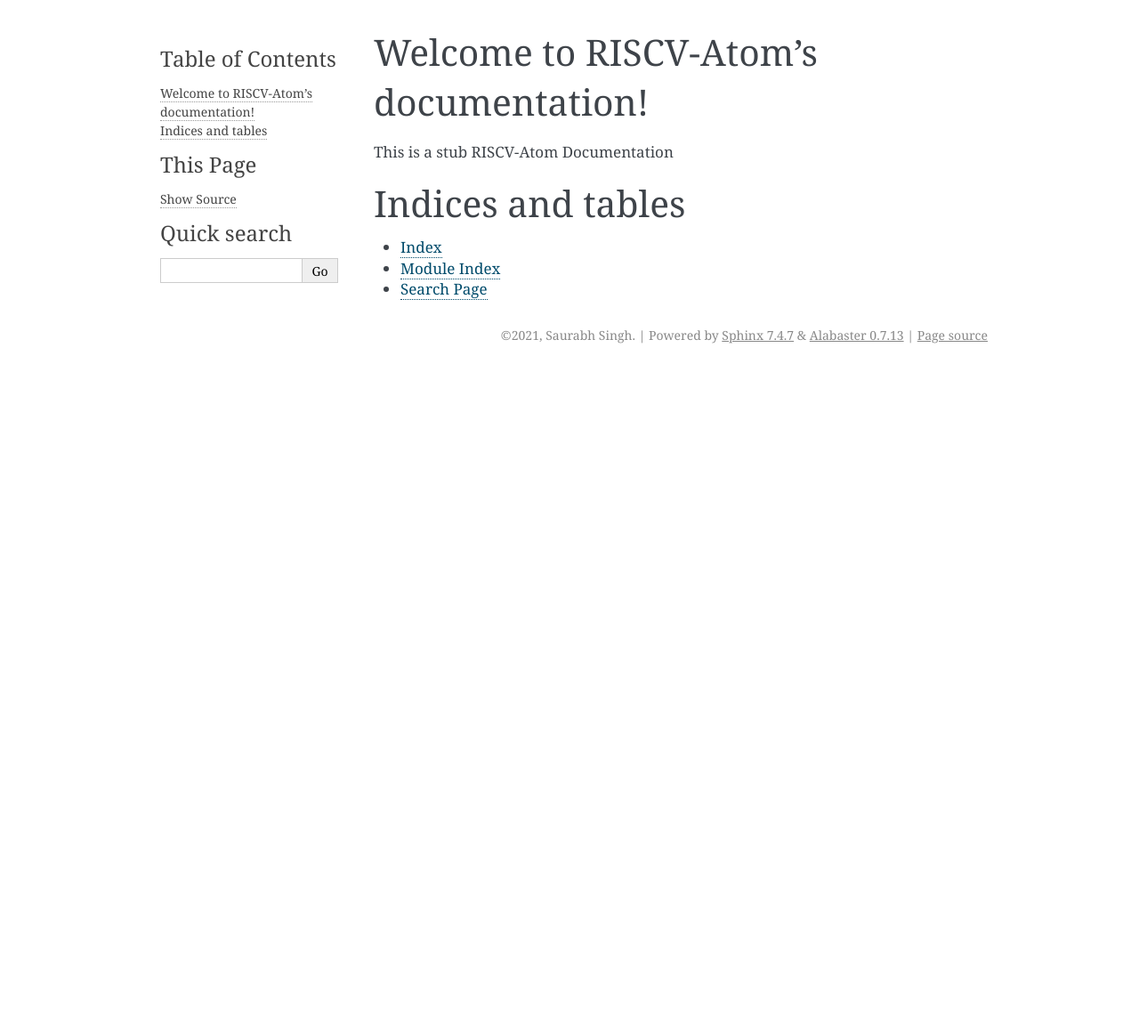
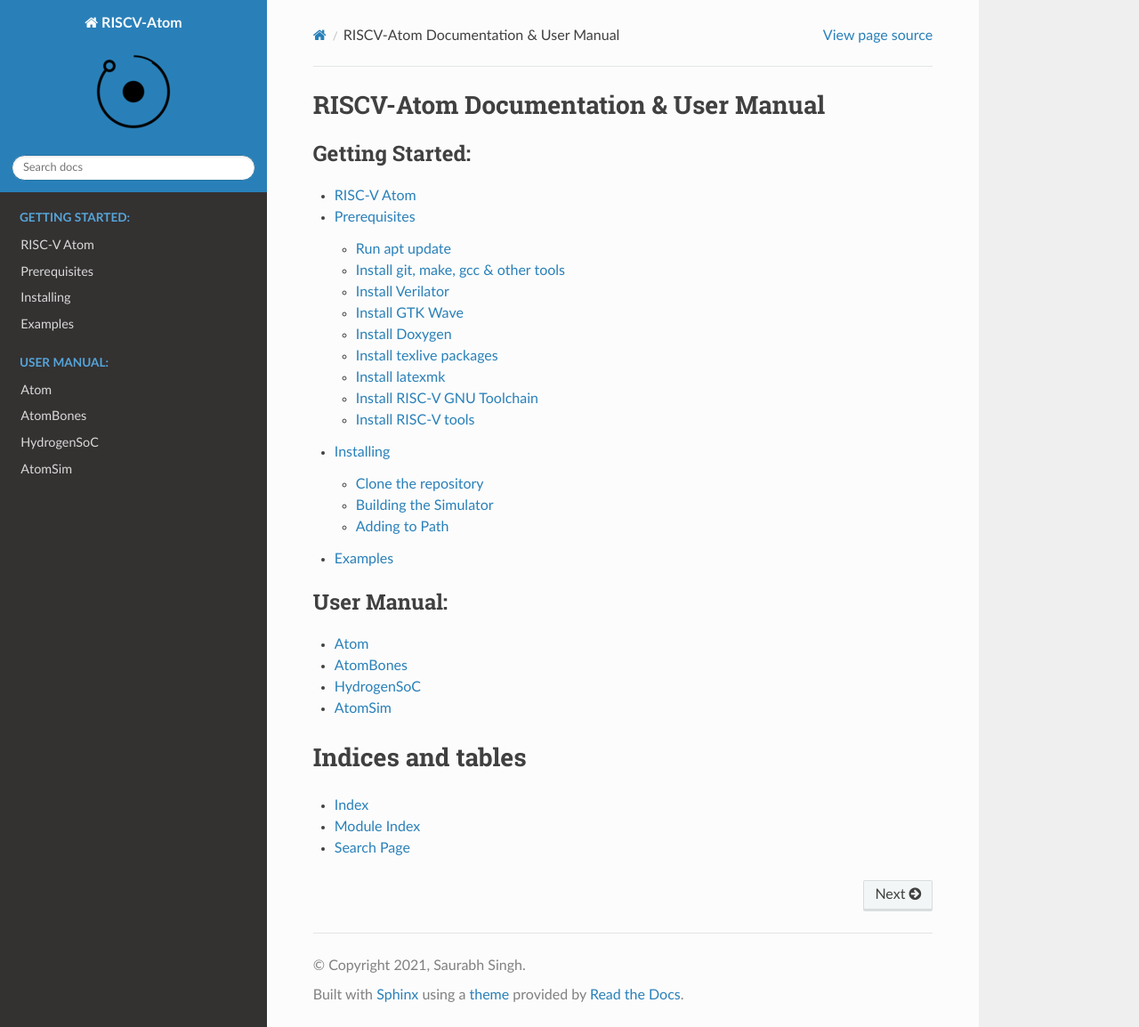
Before and after one commit to saursin/riscv-atom, a Sphinx documentation site: the page built from docs/index.rst, in a window 1280 px wide and 1154 px high. Shown: the whole window at 89% size. Built offline with Sphinx 7.4.7 and the Read the Docs theme 2.0.0, drawn with Linux system fonts in a browser that asks for light colours.

Commit message:
docs update

```diff
--- a/docs/conf.py
+++ b/docs/conf.py
@@ -47,7 +47,10 @@ exclude_patterns = ['_build', 'Thumbs.db', '.DS_Store']
 # The theme to use for HTML and HTML Help pages.  See the documentation for
 # a list of builtin themes.
 #
-html_theme = 'alabaster'
+html_logo = '../doc/diagrams/atom_icon_small.png'
+
+html_theme = 'sphinx_rtd_theme'
+
 
 # Add any paths that contain custom static files (such as style sheets) here,
 # relative to this directory. They are copied after the builtin static files,
--- a/docs/index.rst
+++ b/docs/index.rst
@@ -3,14 +3,27 @@
    You can adapt this file completely to your liking, but it should at least
    contain the root `toctree` directive.
 
-Welcome to RISCV-Atom's documentation!
+RISCV-Atom Documentation & User Manual
 ======================================
-This is a stub RISCV-Atom Documentation
+
 
 .. toctree::
    :maxdepth: 2
-   :caption: Contents:
+   :caption: Getting Started:
 
+   pages/getting-started/riscv-atom.rst
+   pages/getting-started/prerequisites.rst
+   pages/getting-started/install.rst
+   pages/getting-started/examples.rst
+
+.. toctree::
+   :maxdepth: 2
+   :caption: User Manual:
+
+   pages/user-manual/atom.rst
+   pages/user-manual/atombones.rst
+   pages/user-manual/hydrogensoc.rst
+   pages/user-manual/atomsim.rst
 
 
 Indices and tables
--- /dev/null
+++ b/docs/pages/getting-started/examples.rst
@@ -0,0 +1,5 @@
+**********
+Examples
+**********
+
+eg
--- /dev/null
+++ b/docs/pages/getting-started/install.rst
@@ -0,0 +1,36 @@
+***********
+Installing
+***********
+
+Clone the repository
+=====================
+::
+
+  $ git clone https://github.com/saurabhsingh99100/riscv-atom.git
+  $ cd riscv-atom
+
+Building the Simulator
+=======================
+Let's build AtomSim simulator for atombones.
+
+::
+
+  $ make sim Target=atombones
+
+This will create a build/bin directory inside the parent directory. The simulation executable will be available here.
+
+::
+
+  $ cd build/bin
+  $ ./atomsim ../example/hello/hello.elf
+
+
+Adding to Path
+================
+For convenience, build/bin directory can be added to path by adding the following line to your .bashrc file. This will allow you to invoke atomsim from anywhere.
+
+::
+
+  export PATH=<your_path>:$PATH
+
+just replace your_path with the path to the riscv-atom/build/bin directory on your machine.
--- /dev/null
+++ b/docs/pages/getting-started/prerequisites.rst
@@ -0,0 +1,60 @@
+***************
+Prerequisites
+***************
+This section discusses how to set up your system in order to get riscv-atom up and running.
+
+Run apt update
+================
+::
+
+  $ sudo apt update
+
+Install git, make, gcc & other tools
+=====================================
+
+::
+
+  $ sudo apt-get install git build-essential
+
+Install Verilator
+==================
+::
+
+  $ sudo apt install verilator
+
+Install GTK Wave
+==================
+::
+
+  $ sudo apt-get install gtkwave
+
+**Note :** The following packages are optional and are only required for generating documentation using doxygen
+
+Install Doxygen
+================
+::
+
+  $ sudo apt install doxygen
+
+Install texlive packages
+=========================
+::
+
+  $ sudo apt-get -y install texlive-latex-recommended texlive-pictures texlive-latex-extra
+
+Install latexmk
+================
+::
+
+  $ sudo apt install latexmk
+
+
+Install RISC-V GNU Toolchain
+=============================
+
+
+
+
+
+Install RISC-V tools
+====================
--- /dev/null
+++ b/docs/pages/getting-started/riscv-atom.rst
@@ -0,0 +1,21 @@
+************
+RISC-V Atom
+************
+.. image:: ../../../doc/diagrams/atom_icon.png
+
+Atom is a 32-bit embedded-class processor based on the RISC-V Instruction Set Architecture (ISA).
+It is designed to be light on hardware resources and still powerful enough to be deployed in most
+embedded class applications.
+
+Key highlights of Atom are listed below:
+
+- Implements RV32I + M(optional) ISA as defined in the RISC-V unprivileged ISA manual.
+- Simple 2-stage pipelined architecture, ideal for smaller FPGAs.
+- Wishbone ready CPU interface.
+- Interactive RTL simulator AtomSim.
+- Wide range of example programs.
+- Open source under MIT License.
+
+.. image:: https://img.shields.io/badge/License-MIT-blue.svg
+   :target: https://github.com/saurabhsingh99100/riscv-atom/blob/main/LICENSE
+   :alt: License
--- /dev/null
+++ b/docs/pages/user-manual/atom.rst
@@ -0,0 +1,3 @@
+*******
+Atom
+*******
--- /dev/null
+++ b/docs/pages/user-manual/atombones.rst
@@ -0,0 +1,3 @@
+**********
+AtomBones
+**********
--- /dev/null
+++ b/docs/pages/user-manual/atomsim.rst
@@ -0,0 +1,3 @@
+********
+AtomSim
+********
--- /dev/null
+++ b/docs/pages/user-manual/hydrogensoc.rst
@@ -0,0 +1,3 @@
+************
+HydrogenSoC
+************
```
Also changed, not shown: doc/diagrams/atom_icon_small.png (added).
